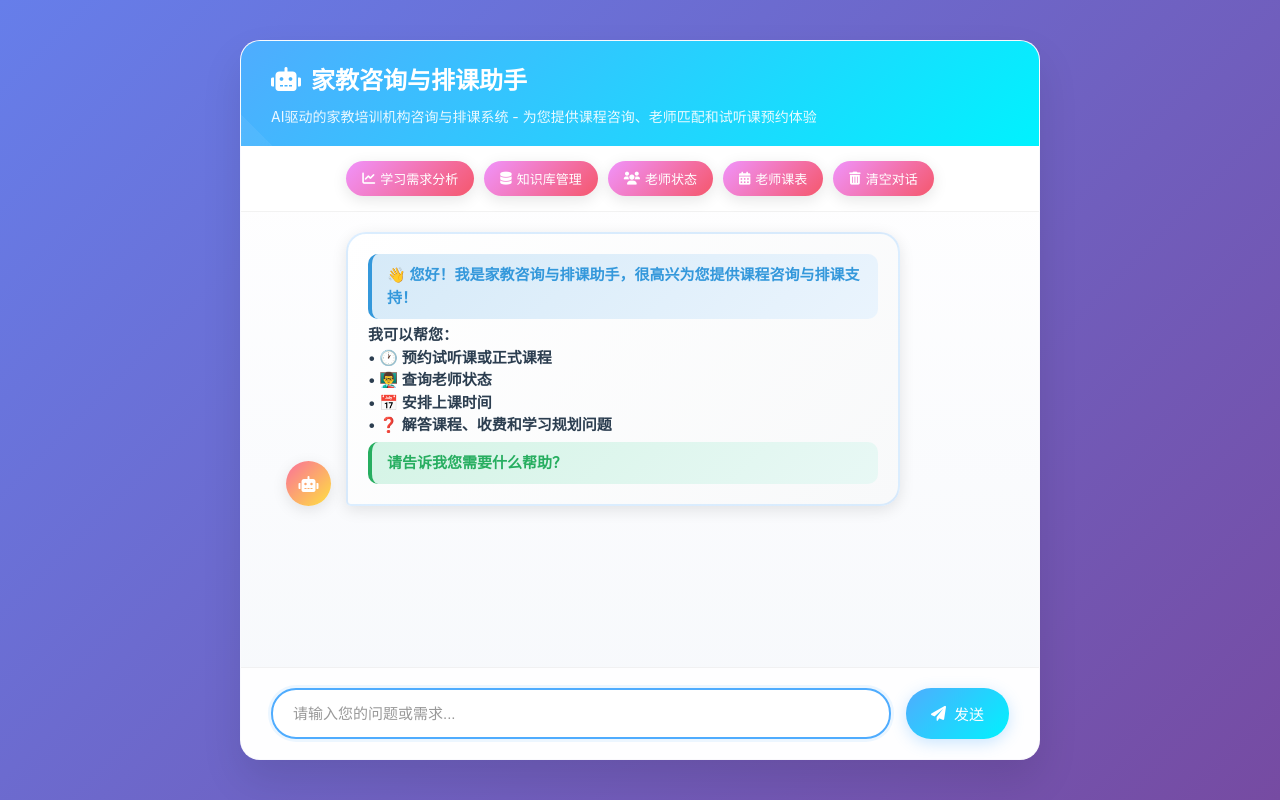
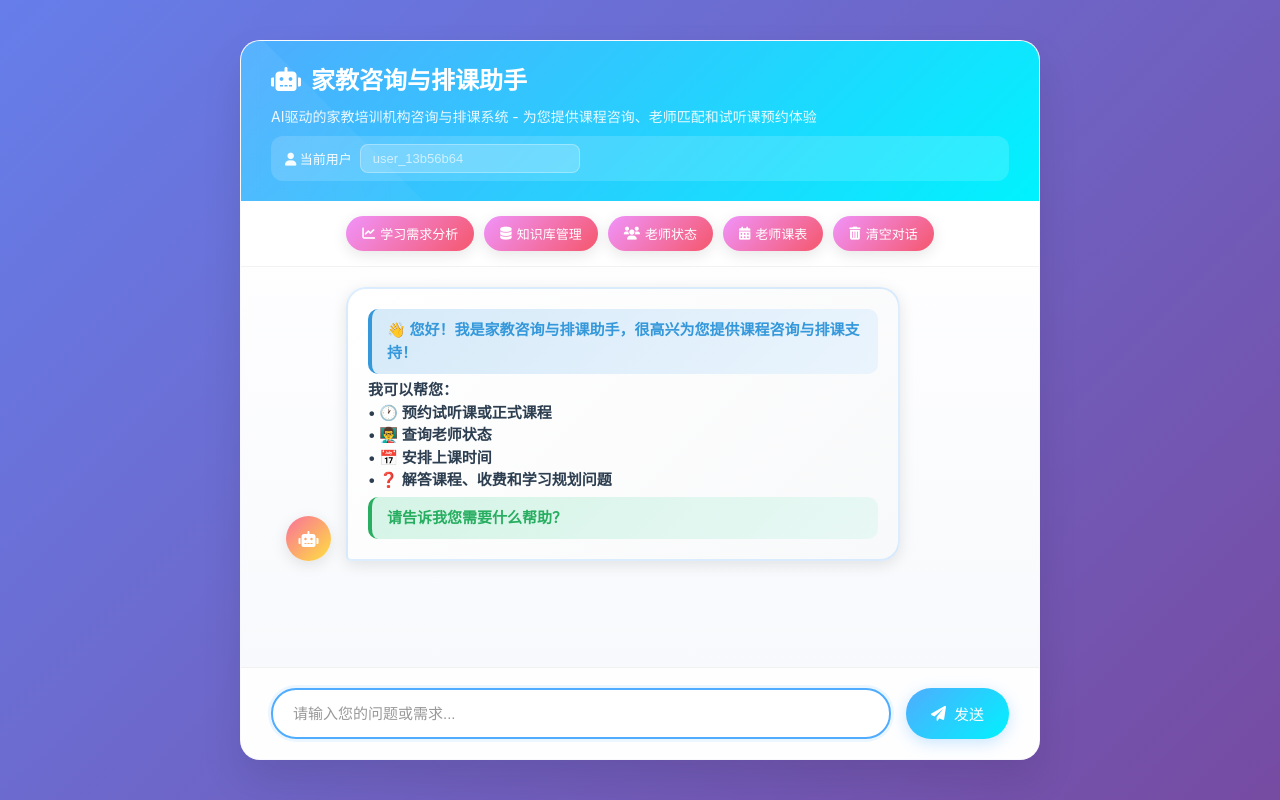
Before and after one commit to leo159363/smart-appointment-ai-agent-master, a FastAPI app: page / in a window 1280 px wide. Run offline with FastAPI, Linux system fonts and the light colour scheme.

Commit message:
@ Add per-user identification via localStorage + frontend nickname
Problem: All users shared user_id="default_user", making behavior
analysis, preferences, and appointment history meaningless.

Solution: Browser-based user identification via localStorage.
- Frontend: nickname input on chat page, persisted in localStorage
- Generate unique user_id on first visit, nickname optional
- Pass user_id from frontend through /chat/stream to all agents
- Fix 4 hardcoded "default_user" sites in behavior_recorder,
  user_behavior_agent, appointment_database, consultation_processor
- API endpoints accept ?user_id= query parameter
- Analysis page reads user_id from localStorage

No authentication needed — MVP-lightweight approach.

Co-Authored-By: Claude Opus 4.8 <noreply@anthropic.com>
@

```diff
--- a/agents/appointment_agent.py
+++ b/agents/appointment_agent.py
@@ -147,7 +147,7 @@ class AppointmentAgent:
             if self.finished:
                 recommendation_pending = False
                 async for token in self.appointment_processor.handle_complete_appointment(
-                    self.appointment_history, self.session_id
+                    self.appointment_history, self.session_id, self.user_id
                 ):
                     # 检查是否有推荐等待确认
                     if token == "[SIGNAL]recommendation_pending":
--- a/agents/consultant_agent.py
+++ b/agents/consultant_agent.py
@@ -118,6 +118,7 @@ class ConsultantAgent:
             user_input,
             self.session_id,
             student_profile_context=student_profile_context,
+            user_id=self.user_id,
         ):
             yield token
 
--- a/agents/user_behavior_agent.py
+++ b/agents/user_behavior_agent.py
@@ -65,7 +65,7 @@ class UserBehaviorAgent:
         try:
             # 优先使用Services层，保持向后兼容
             return self.user_behavior_service.record_behavior(
-                user_id="default_user",  # 统一使用default_user作为用户ID
+                user_id=self.user_id,  # 使用实例的 user_id
                 action_type=action_type,
                 action_data=action_data,
                 technician_id=technician_id,
--- a/web/routes.py
+++ b/web/routes.py
@@ -32,7 +32,7 @@ async def read_root(request: Request):
 async def chat_stream_endpoint(chat: ChatRequest):
     """处理流式聊天请求"""
     async def token_generator():
-        async for token in ProcessUserInput_stream(chat.message):
+        async for token in ProcessUserInput_stream(chat.message, user_id=chat.user_id):
             yield token
     return StreamingResponse(token_generator(), media_type="text/plain")
 
--- a/web/templates/index.html
+++ b/web/templates/index.html
@@ -72,6 +72,47 @@
         .header-subtitle {
             font-size: 14px;
             opacity: 0.9;
+            margin-bottom: 10px;
+        }
+
+        .user-id-bar {
+            display: flex;
+            align-items: center;
+            gap: 8px;
+            background: rgba(255,255,255,0.15);
+            border-radius: 12px;
+            padding: 8px 14px;
+            margin-top: 4px;
+        }
+
+        .user-id-label {
+            font-size: 13px;
+            font-weight: 500;
+            white-space: nowrap;
+            opacity: 0.95;
+        }
+
+        .user-id-input {
+            flex: 1;
+            padding: 6px 12px;
+            border-radius: 8px;
+            border: 1px solid rgba(255,255,255,0.3);
+            background: rgba(255,255,255,0.2);
+            color: white;
+            font-size: 13px;
+            outline: none;
+            transition: all 0.2s ease;
+            max-width: 220px;
+        }
+
+        .user-id-input::placeholder {
+            color: rgba(255,255,255,0.65);
+        }
+
+        .user-id-input:focus {
+            background: rgba(255,255,255,0.35);
+            border-color: rgba(255,255,255,0.6);
+            box-shadow: 0 0 6px rgba(255,255,255,0.2);
         }
 
         .nav-bar {
@@ -373,6 +414,14 @@
             <div class="header-subtitle">
                 AI驱动的家教培训机构咨询与排课系统 - 为您提供课程咨询、老师匹配和试听课预约体验
             </div>
+            <div class="user-id-bar">
+                <label class="user-id-label" for="user-id-input">
+                    <i class="fas fa-user"></i> 当前用户
+                </label>
+                <input type="text" id="user-id-input" class="user-id-input"
+                       placeholder="输入你的名字，如：小明妈妈"
+                       maxlength="30" autocomplete="off">
+            </div>
         </div>
 
         <!-- 导航栏 -->
@@ -446,6 +495,47 @@
         </div>
     </div>
     <script>
+    // ──────────── 用户身份管理 ────────────
+    const USER_STORAGE_KEY = 'tutoring_user_info';
+
+    function getUserInfo() {
+        try {
+            const raw = localStorage.getItem(USER_STORAGE_KEY);
+            if (raw) {
+                const info = JSON.parse(raw);
+                if (info.user_id) return info;
+            }
+        } catch (_) {}
+        // 首次访问：生成唯一 user_id
+        const info = { user_id: 'user_' + crypto.randomUUID().slice(0, 8) };
+        localStorage.setItem(USER_STORAGE_KEY, JSON.stringify(info));
+        return info;
+    }
+
+    function saveNickname(nickname) {
+        const info = getUserInfo();
+        info.nickname = nickname.trim() || '';
+        localStorage.setItem(USER_STORAGE_KEY, JSON.stringify(info));
+    }
+
+    function getDisplayUserId() {
+        const info = getUserInfo();
+        return info.nickname || info.user_id;
+    }
+
+    // 页面加载时恢复
+    const userIdInput = document.getElementById('user-id-input');
+    const userInfo = getUserInfo();
+    if (userInfo.nickname) {
+        userIdInput.value = userInfo.nickname;
+    } else {
+        userIdInput.placeholder = getDisplayUserId();
+    }
+    userIdInput.addEventListener('change', function () {
+        saveNickname(this.value);
+    });
+    // ──────────────────────────────────────
+
     const chatBox = document.getElementById('chat-box');
     const chatForm = document.getElementById('chat-form');
     const userInput = document.getElementById('user-input');
@@ -568,7 +658,7 @@
             const res = await fetch('/chat/stream', {
                 method: 'POST',
                 headers: {'Content-Type': 'application/json'},
-                body: JSON.stringify({message: text})
+                body: JSON.stringify({message: text, user_id: getDisplayUserId()})
             });
 
             hideTypingIndicator();
```
Also changed, not shown: agents/appointment/appointment_database.py (+4 -4 lines), agents/appointment/appointment_processor.py (+6 -5 lines), agents/consultant/consultation_processor.py (+5 -2 lines), agents/user_behavior/behavior_recorder.py (+6 -3 lines), api/user_behavior_analysis.py (+8 -8 lines), web/templates/user_behavior_analysis.html (+26 -4 lines).
